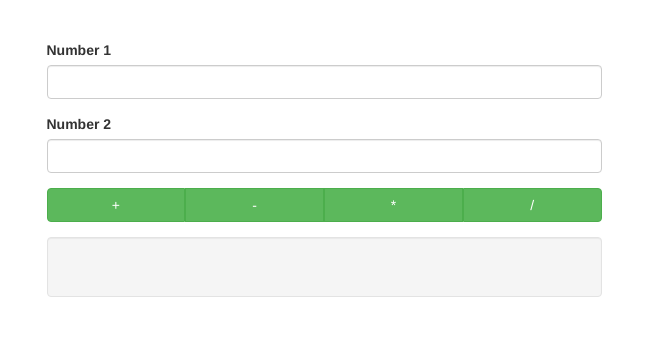
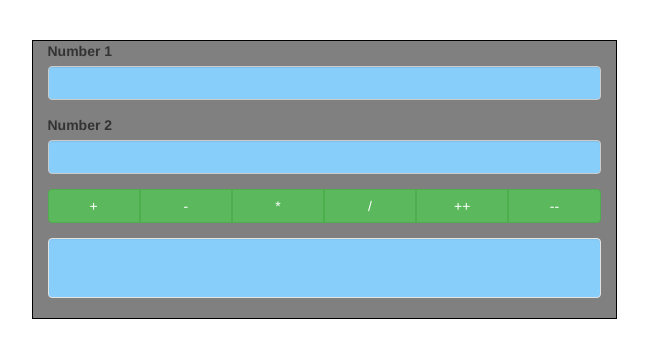
Before and after one commit to nathancarpenter03/w3d3-calculator, a plain HTML site: page index.html in a window 1280 px wide. Shown: the whole page, without its empty margins (316-964 px from the left). Drawn offline with nearby package versions, Linux system fonts and the light colour scheme.

Commit message:
added stylesheet, adventure mode, and epic mode part 1

```diff
--- a/calc.js
+++ b/calc.js
@@ -4,21 +4,35 @@ var answer = 0;
 
 // 1. Write a function called add that takes two arguments and adds them together, returning the result
 function add (x, y) {
+    answer;
     return x+y;
 };
 
 // 2. Write a function called subtract that takes two arguments and subtracts them from each other, returning the result
 function subtract (x, y) {
+    answer;
     return x-y;
 };
 // 3. Write a function called multiply that takes two arguments and multiplies them other, returning the result
 function multiply (x, y) {
+    answer;
     return x*y;
 };
 // 4. Write a function called divide that takes two arguments and divides them from each other, returning the result
 function divide (x,y) {
+    answer;
     return x/y;
 };
+// 5. Increment function
+function increment () {
+    answer++;
+    return answer++;
+}
+// 6. Decrement Function
+function decrement () {
+    answer--;
+    return answer--;
+}
 
 // Event Handlers
 document.querySelector('#calc').addEventListener('click', function(e) {
@@ -26,7 +40,7 @@ document.querySelector('#calc').addEventListener('click', function(e) {
         number1 = Number(document.querySelector('#number1').value),
         number2 = Number(document.querySelector('#number2').value);
 
-    answer = window[calcFunction](number1, number2);
+    answer+= window[calcFunction](number1, number2);
 
     document.querySelector('#answer').innerHTML = answer;
 });
--- /dev/null
+++ b/global.css
@@ -0,0 +1,8 @@
+.calc-body {
+    border: black solid 1px;
+    background: grey;
+}
+
+.inputbox, textarea {
+  background-color : lightskyblue;
+}
--- a/index.html
+++ b/index.html
@@ -6,20 +6,22 @@
     <meta name="viewport" content="width=device-width, initial-scale=1.0" />
     <script type="text/javascript" src="https://cdn.polyfill.io/v2/polyfill.min.js?features=es6,fetch,Array.prototype.includes"></script>
     <link rel="stylesheet" href="https://maxcdn.bootstrapcdn.com/bootstrap/3.3.7/css/bootstrap.min.css" integrity="sha384-BVYiiSIFeK1dGmJRAkycuHAHRg32OmUcww7on3RYdg4Va+PmSTsz/K68vbdEjh4u" crossorigin="anonymous">
+       <link rel="stylesheet" href="css/normalize.css" />
+  <link rel="stylesheet" href="global.css" />
 </head>
 <body>
 
     <div class="container">
         <br/><br/>
         <div class="row">
-            <div class="col-sm-6 col-sm-offset-3">
+            <div class="calc-body col-sm-6 col-sm-offset-3">
                 <div class="form-group">
                     <label for="number1">Number 1</label>
-                    <input type="number" id="number1" class="form-control text-center" />
+                    <input type="number" id="number1" class="inputbox form-control text-center" />
                 </div>
                 <div class="form-group">
                     <label for="number2">Number 2</label>
-                    <input type="number" id="number2" class="form-control text-center" />
+                    <input type="number" id="number2" class="inputbox form-control text-center" />
                 </div>
                 <div class="form-group" id="calc">
                     <div class="btn-group btn-group-lg btn-group-justified">
@@ -35,9 +37,15 @@
                         <div class="btn-group">
                             <button type="button" id="divide" class="btn btn-success">/</button>
                         </div>
+                        <div class="btn-group">
+                            <button type="button" id="increment" class="btn btn-success">++</button>
+                        </div>
+                        <div class="btn-group">
+                            <button type="button" id="decrement" class="btn btn-success">--</button>
+                        </div>
                     </div>
                 </div>
-                <div class="form-group well text-center">
+                <div class="inputbox form-group well text-center">
                     <h3 id="answer"></h3>
                 </div>
             </div>
```
